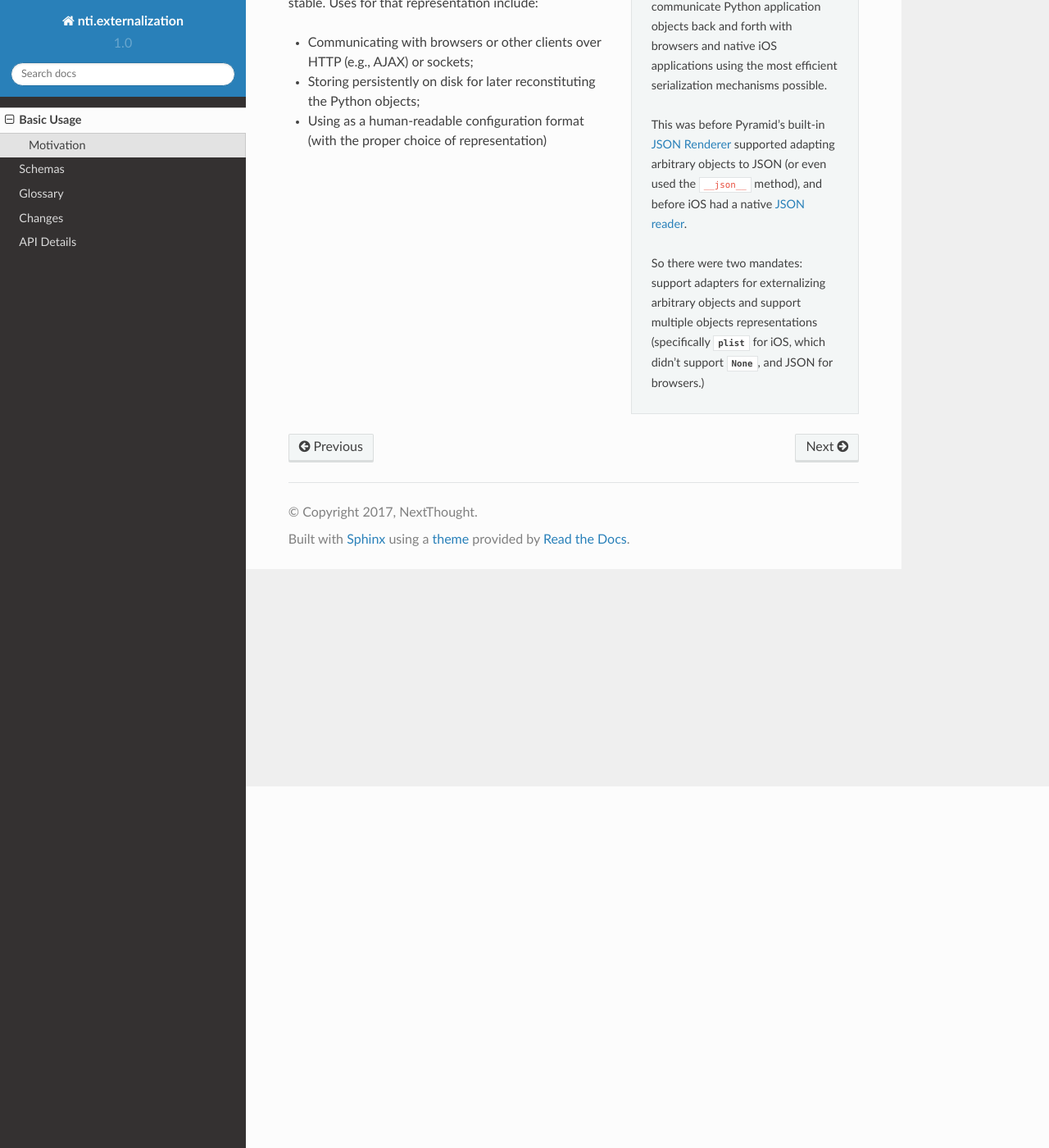
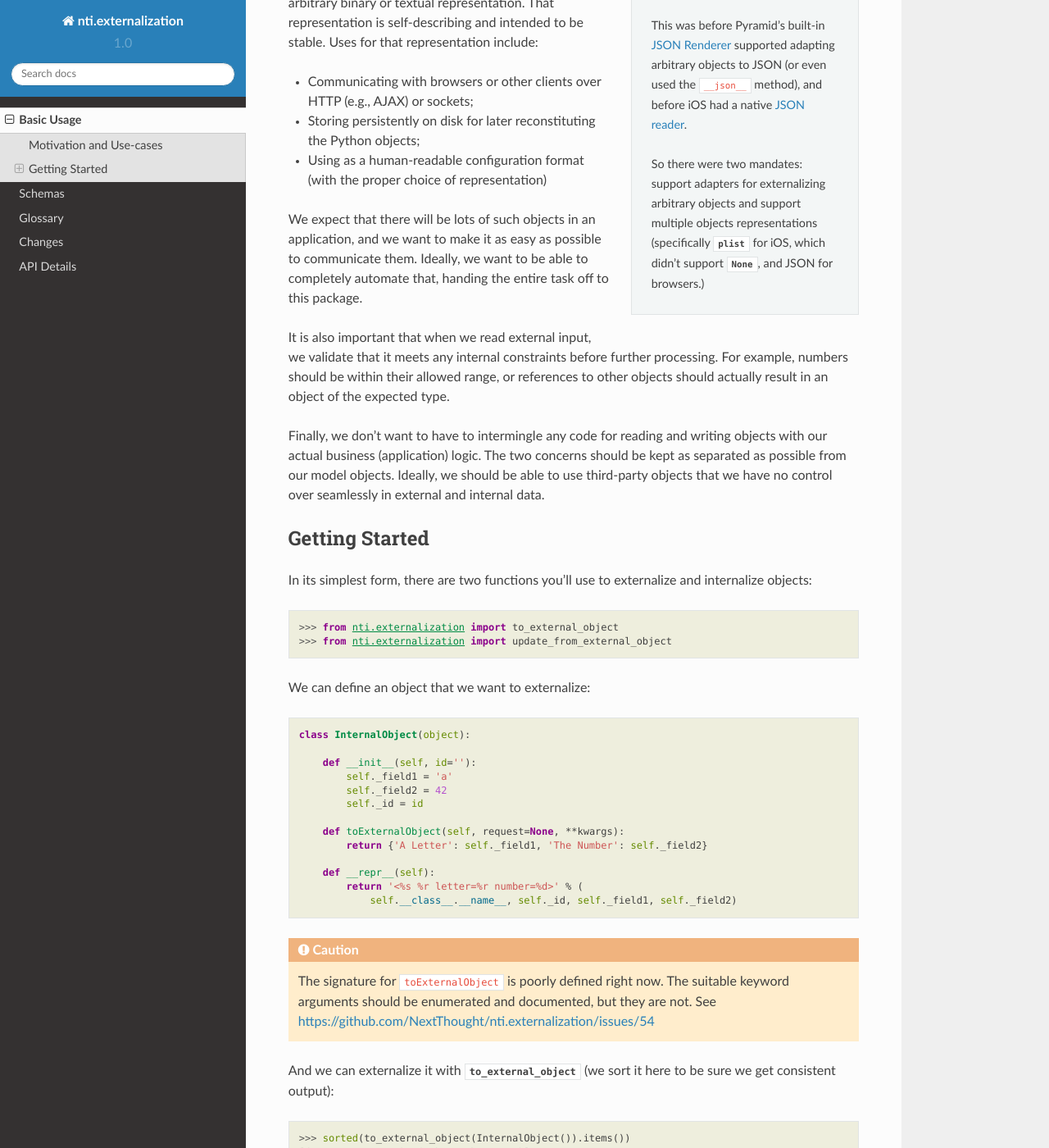
Before and after one commit to OpenNTI/nti.externalization, a Sphinx documentation site: the page built from docs/basics.rst, in a window 1280 px wide and 1400 px high, scrolled down 441 px. Shown: the whole window at 82% size. Built offline with Sphinx 7.4.7 and the Read the Docs theme 2.0.0, drawn with Linux system fonts in a browser that asks for light colours; pages that are not in the unit, such as notebooks, are missing from menus; some of the changed text lies outside the part shown.

Commit message:
More work on intro narrative docs. Use Manuel for testing them since they will have code snippets.

```diff
--- a/docs/basics.rst
+++ b/docs/basics.rst
@@ -27,9 +21,15 @@ recommended.
    (specifically :mod:`plist <plistlib>` for iOS, which didn't support
    `None`, and JSON for browsers.)
 
+This document provides an overview of ``nti.externalization`` and
+shows some simple examples of its usage.
 
-Motivation
-==========
+Reading through the :doc:`glossary` before beginning is highly
+recommended.
+
+
+Motivation and Use-cases
+========================
 
 This package provides a supporting framework for transforming to and from
 Python objects and an arbitrary binary or textual representation. That
@@ -42,3 +42,95 @@ that representation include:
   objects;
 - Using as a human-readable configuration format (with the proper
   choice of representation)
+
+We expect that there will be lots of such objects in an application,
+and we want to make it as easy as possible to communicate them.
+Ideally, we want to be able to completely automate that, handing the
+entire task off to this package.
+
+It is also important that when we read external input, we validate
+that it meets any internal constraints before further processing. For
+example, numbers should be within their allowed range, or references
+to other objects should actually result in an object of the expected
+type.
+
+Finally, we don't want to have to intermingle any code for reading and
+writing objects with our actual business (application) logic. The two
+concerns should be kept as separated as possible from our model
+objects. Ideally, we should be able to use third-party objects that we
+have no control over seamlessly in external and internal data.
+
+Getting Started
+===============
+
+In its simplest form, there are two functions you'll use to
+externalize and internalize objects::
+
+  >>> from nti.externalization import to_external_object
+  >>> from nti.externalization import update_from_external_object
+
+We can define an object that we want to externalize:
+
+.. code-block:: python
+
+   class InternalObject(object):
+
+       def __init__(self, id=''):
+           self._field1 = 'a'
+           self._field2 = 42
+           self._id = id
+
+       def toExternalObject(self, request=None, **kwargs):
+           return {'A Letter': self._field1, 'The Number': self._field2}
+
+       def __repr__(self):
+           return '<%s %r letter=%r number=%d>' % (
+               self.__class__.__name__, self._id, self._field1, self._field2)
+
+.. caution::
+
+   The signature for ``toExternalObject`` is poorly defined right now.
+   The suitable keyword arguments should be enumerated and documented,
+   but they are not. See https://github.com/NextThought/nti.externalization/issues/54
+
+And we can externalize it with
+`~nti.externalization.to_external_object` (we sort it here to be sure
+we get consistent output):
+
+  >>> sorted(to_external_object(InternalObject()).items())
+  [('A Letter', 'a'), ('The Number', 42)]
+
+If we want to update it, we need to write the corresponding method:
+
+.. code-block:: python
+
+   class UpdateInternalObject(InternalObject):
+
+       def updateFromExternalObject(self, external_object, context=None):
+            self._field1 = external_object['A Letter']
+            self._field2 = external_object['The Number']
+
+Updating it uses `~nti.externalization.update_from_external_object`:
+
+  >>> internal = UpdateInternalObject('internal')
+  >>> internal
+  <UpdateInternalObject 'internal' letter='a' number=42>
+  >>> update_from_external_object(internal, {'A Letter': 'b', 'The Number': 3})
+  <UpdateInternalObject 'internal' letter='b' number=3>
+
+
+That's Not Good Enough
+----------------------
+
+Notice that we had to define procedurally the input and output steps
+in our classes. For some (small) applications, that may be good
+enough, but it doesn't come anywhere close to meeting our motivations:
+
+1. By mingling the externalization code into our business objects, it
+   makes them larger and muddies their true purpose.
+2. There's nothing doing any validation. Any such checking is left up
+   to the object itself.
+3. It's manual code to write and test for each of the many objects we
+   can communicate. There's nothing automatic about it.
+
+Let's see how this package helps us address each of those concerns in turn.
--- a/setup.py
+++ b/setup.py
@@ -17,6 +17,7 @@ TESTS_REQUIRE = [
     'fudge',
     'nti.testing',
     'zope.testrunner',
+    'manuel',
 ]
 
 
```
Also changed, not shown: other parts of docs/basics.rst (+0 -6 lines), docs/glossary.rst (+4 -3 lines), 1 other file.
